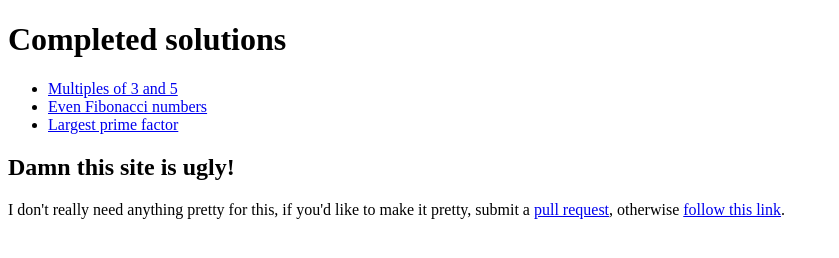
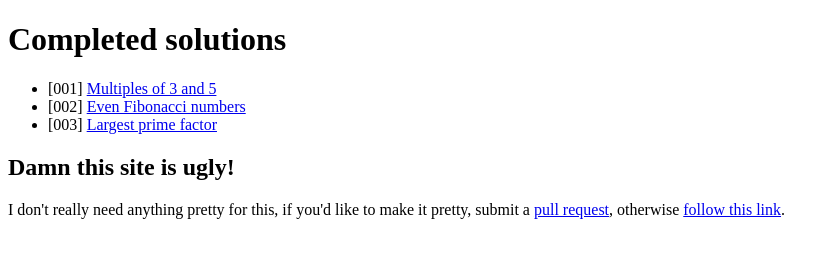
Before and after one commit to jamieshepherd/euler, a plain HTML site: page index.html in a window 1280 px wide. Shown: the whole page, without its empty margins (0-839 px from the left). Drawn offline with Linux system fonts and the light colour scheme.

Commit message:
Numbered the index page list

```diff
--- a/index.html
+++ b/index.html
@@ -6,9 +6,9 @@
 <body>
     <h1>Completed solutions</h1>
     <ul>
-        <li><a href="001/index.html">Multiples of 3 and 5</a></li>
-        <li><a href="002/index.html">Even Fibonacci numbers</a></li>
-        <li><a href="003/index.html">Largest prime factor</a></li>
+        <li>[001] <a href="001/index.html">Multiples of 3 and 5</a></li>
+        <li>[002] <a href="002/index.html">Even Fibonacci numbers</a></li>
+        <li>[003] <a href="003/index.html">Largest prime factor</a></li>
     </ul>
     <h2>Damn this site is ugly!</h2>
     <p>I don't really need anything pretty for this, if you'd like to make it pretty, submit a <a href="http://github.com/jamieshepherd/euler" target="_blank">pull request</a>, otherwise <a href="http://motherfuckingwebsite.com/" target="_blank">follow this link</a>.</p>
```
